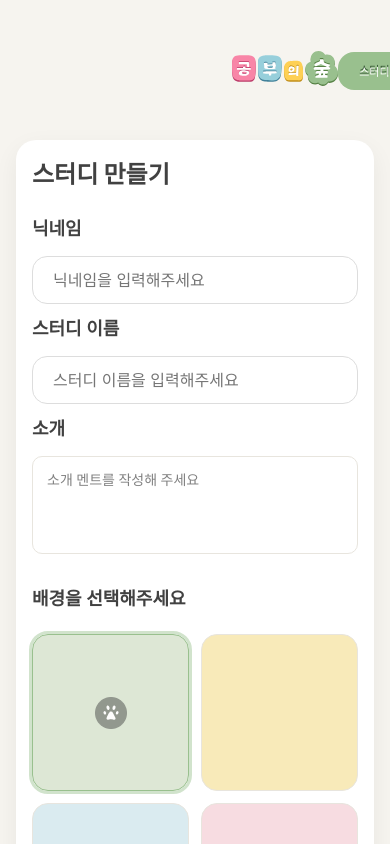
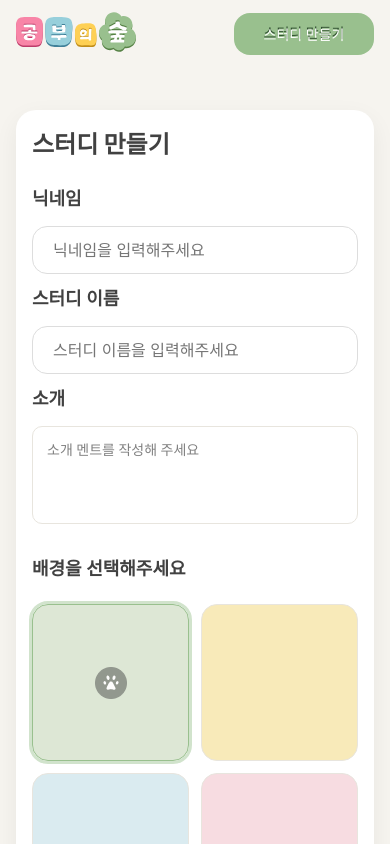
Before and after one commit to MinJun916/fs08-studyforest-team1-fe, a React (Vite) app: page /study/new in a window 390 px wide. Shown: the top 844 px of the page. Built offline with nearby package versions, Linux system fonts and the light colour scheme; a web font is replaced by a local one.

Commit message:
style: update Header responsive design

```diff
--- a/src/styles/components/header/Header.module.scss
+++ b/src/styles/components/header/Header.module.scss
@@ -14,7 +14,7 @@ $maxw: 1920px;
   right: 0;
 
   width: 100%;
-  height: $header-h;
+  min-height: $header-h;
   padding: $pad-y $pad-x-desktop;
   z-index: 100;
   background: v.$bg;
@@ -94,36 +94,118 @@ $maxw: 1920px;
 }
 
 /* 반응형 */
+/* 중간 크기 화면 (1200px 이하) */
+@media (max-width: 1200px) {
+  .siteHeader {
+    padding: 16px 40px;
+    min-height: 90px;
+  }
+
+  .mainContent {
+    padding-top: 90px;
+  }
+
+  .brandImg {
+    width: 160px;
+    height: 53px;
+  }
+
+  .createStudyBtn {
+    width: 200px;
+    height: 52px;
+    padding: 12px 32px;
+  }
+
+  .createStudyBtnText {
+    font-size: 17px;
+  }
+}
+
+/* 작은 데스크톱/큰 태블릿 (900px 이하) */
+@media (max-width: 900px) {
+  .siteHeader {
+    padding: 14px 24px;
+    min-height: 85px;
+  }
+
+  .mainContent {
+    padding-top: 85px;
+  }
+
+  .brandImg {
+    width: 140px;
+    height: 46px;
+  }
+
+  .createStudyBtn {
+    width: 180px;
+    height: 48px;
+    padding: 11px 24px;
+  }
+
+  .createStudyBtnText {
+    font-size: 16px;
+  }
+}
+
 /* 태블릿 */
 @include m.tablet {
+  .siteHeader {
+    padding: 12px 20px;
+    min-height: 75px;
+  }
+
+  .mainContent {
+    padding-top: 75px;
+  }
+
   .headerInner {
-    padding: 20px 16px;
+    padding: 0;
+  }
+
+  .brandImg {
+    width: 130px;
+    height: 43px;
   }
 
   .createStudyBtn {
     width: 160px;
-    padding: 0;
+    height: 44px;
+    padding: 10px 20px;
+  }
+
+  .createStudyBtnText {
+    font-size: 15px;
   }
 }
 
 /* 휴대폰 */
 @include m.mobile {
+  .siteHeader {
+    padding: 12px 16px;
+    min-height: 70px;
+  }
+
+  .mainContent {
+    padding-top: 70px;
+  }
+
   .headerInner {
-    padding: 30px 12px 32px 12px;
+    padding: 0;
   }
 
   .brandImg {
-    width: 106px;
-    height: 35.021px;
+    width: 120px;
+    height: 40px;
   }
 
   .createStudyBtn {
-    width: 106px;
-    height: 38px;
-    padding: 0;
+    width: 140px;
+    height: 42px;
+    padding: 10px 16px;
   }
 
   .createStudyBtnText {
-    font-size: 11px;
+    font-size: 14px;
   }
 }
```
